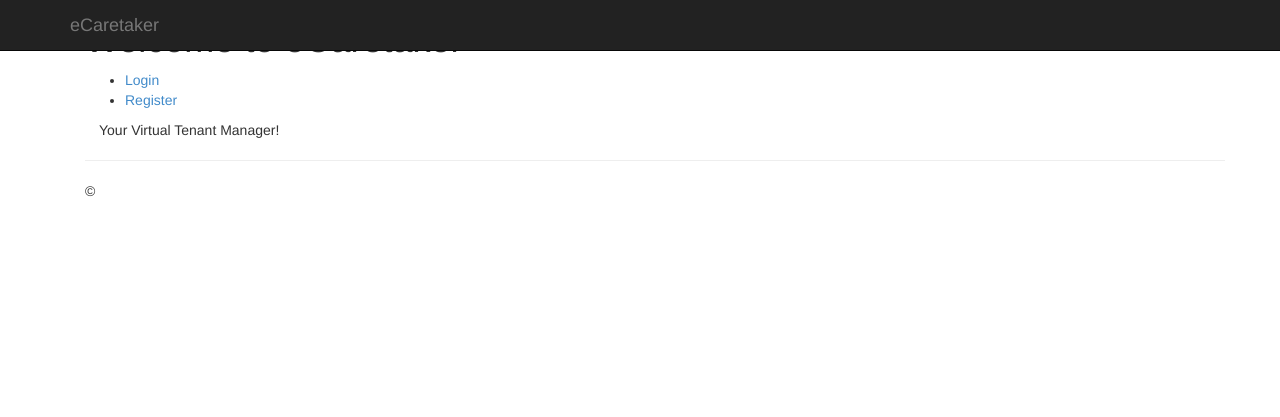
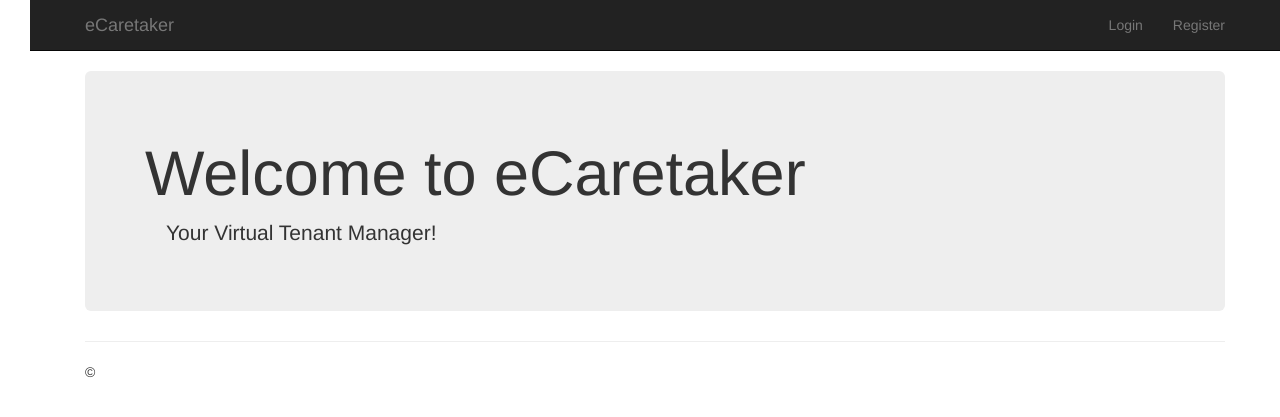
Before and after one commit to oluwex/eCaretaker, a Django app: page / in a window 1280 px wide. Shown: the top 417 px of the page. Run offline with Django 3.2, Linux system fonts and the light colour scheme; some libraries are stand-ins or nearby versions.

Commit message:
Cleanup code

```diff
--- a/accounts/views.py
+++ b/accounts/views.py
@@ -11,7 +11,6 @@ from django.forms import inlineformset_factory
 
 def index(request):
     template = 'index.html'
-    # context = {}
     return render(request, template)
 
 
--- a/eCaretakerWeb/views.py
+++ b/eCaretakerWeb/views.py
@@ -6,8 +6,7 @@ from django.contrib import messages
 
 def index(request):
     template = 'home/index.html'
-    print(request.user.is_authenticated())
     if not request.user.is_authenticated():
         messages.error(request, 'Please login to continue')
         return redirect('/login')
-    return render(request, template)
+    return render(request, template, {'name': request.user.username })
--- a/templates/Home/index.html
+++ b/templates/Home/index.html
@@ -1,7 +1,7 @@
-{% extends '_loginPartial.html' %}
+{% extends 'base.html' %}
 
 {% block head_title %}Home - {{ block.super }} {% endblock head_title %}
 
 {% block content %}
-    <h1>Welcome</h1>
+    <h1>Welcome, {{ name }}</h1>
 {% endblock %}
--- a/templates/_loginPartial.html
+++ b/templates/_loginPartial.html
@@ -1,10 +1,14 @@
-{% extends 'base.html' %}
-{% block loginPartial %}
-    <ul class="nav navbar-nav">
+{#{% extends 'base.html' %}#}
+{#{% block loginPartial %}#}
+{% if user.is_authenticated %}
+    <ul class="nav navbar-nav navbar-right">
     <li><a href="{% url 'accounts:profile' %}">Profile</a></li>
     <li><a href="{% url 'accounts:logoff' %}">Logout</a></li>
     </ul>
-{% endblock %}
-{% block content %}
-
-{% endblock %}
+{% else %}
+<ul class="nav navbar-nav navbar-right">
+    <li><a href="{% url 'accounts:login' %}">Login</a></li>
+    <li><a href="{% url 'accounts:register' %}">Register</a></li>
+    </ul>
+{% endif %}
+{#{% endblock %}#}
--- a/templates/account/Profile.html
+++ b/templates/account/Profile.html
@@ -1,4 +1,4 @@
-{% extends '_loginPartial.html' %}
+{% extends 'base.html' %}
 
 {% block head_title %} {{ username }} - {{ block.super }} {% endblock head_title %}
 
--- a/templates/base.html
+++ b/templates/base.html
@@ -14,7 +14,7 @@
     <title>{% block head_title %}eCaretaker{% endblock head_title%}</title>
 </head>
 <body>
-    <div class="navbar navbar-inverse navbar-fixed-top">
+    <div class="navbar navbar-inverse navbar-fixed-top" style="position:inherit">
         <div class="container">
             <div class="navbar-header">
                 <button type="button" class="navbar-toggle" data-toggle="collapse" data-target=".navbar-collapse">
@@ -22,18 +22,17 @@
                     <span class="icon-bar"></span>
                     <span class="icon-bar"></span>
                 </button>
-                <a href="{% url "eCaretaker:index" %}" class="navbar-brand">eCaretaker</a>
+                <a href="/" class="navbar-brand">eCaretaker</a>
             </div>
             <div class="navbar-collapse collapse">
-                {% block loginPartial %}
-                {% endblock %}
+                {% include '_loginPartial.html' %}
             </div>
         </div>
     </div>
-    <div class="messages">
-        {% include "message_display.html" %}
-    </div>
     <div class="container body-content">
+        <div class="messages">
+            {% include "message_display.html" %}
+        </div>
         {% block content%}
         {% endblock %}
         <hr/>
--- a/templates/index.html
+++ b/templates/index.html
@@ -3,14 +3,10 @@
 {% block head_title %}{{ block.super }}{% endblock %}
 
 {% block content %}
-
+    <div class="jumbotron">
     <h1>Welcome to eCaretaker</h1>
-<ul>
-    <li><a href="{% url 'accounts:login' %}">Login</a></li>
-    <li><a href="{% url 'accounts:register' %}">Register</a> </li>
-</ul>
     <p>
         &emsp;Your Virtual Tenant Manager!
     </p>
-
+    </div>
 {% endblock %}
```
Also changed, not shown: templates/account/login.html (+15 -4 lines).
